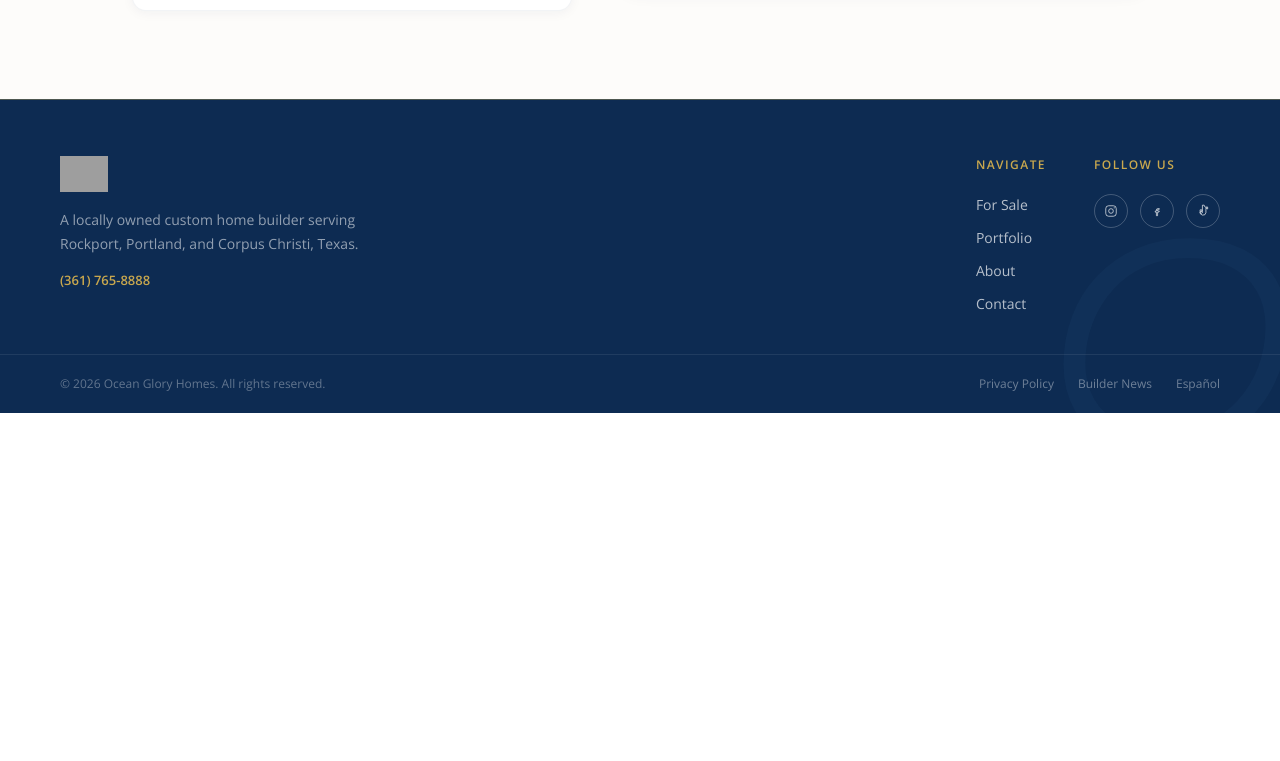
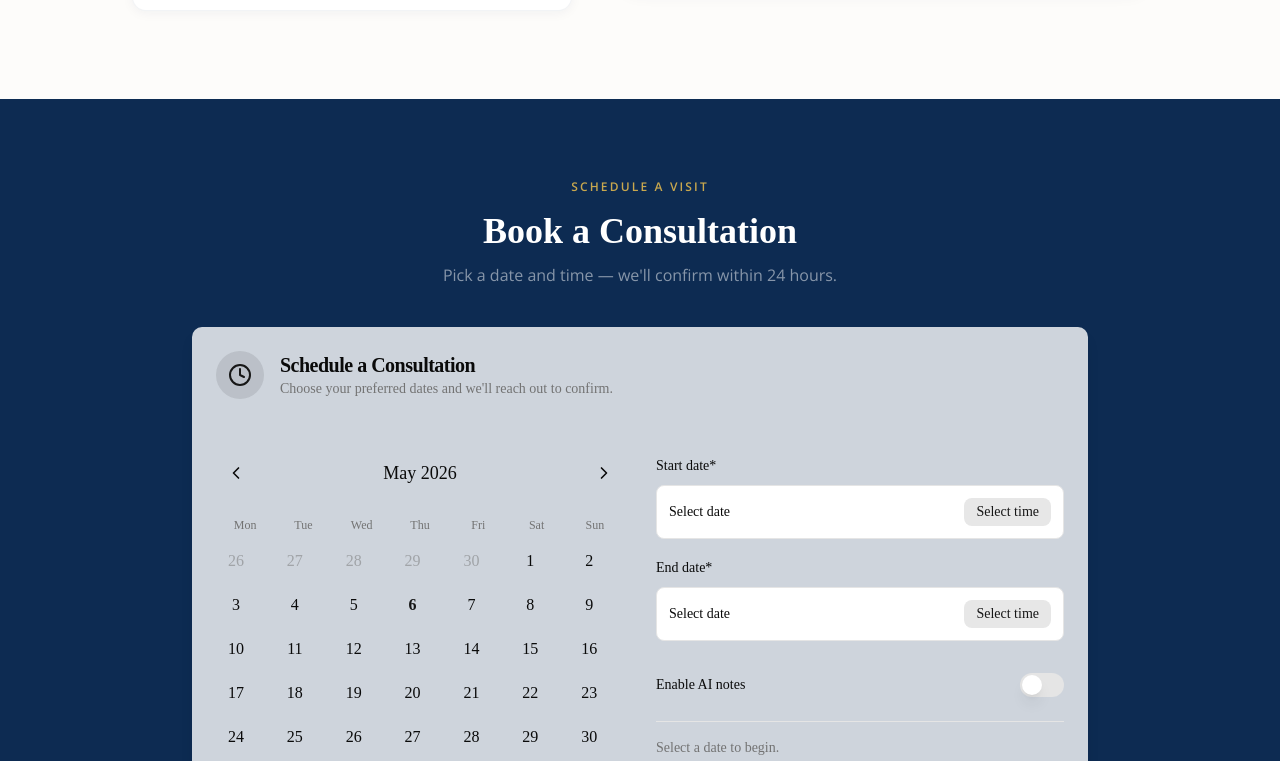
Before and after one commit to cesar-thela-media/OGH, a Next.js app: page /contact in a window 1280 px wide. Shown: the part 1059-1820 px from the top of the page. Before the commit the page ends 1472 px from the top, so only its background shows below. Built offline with nearby package versions, Linux system fonts and the light colour scheme; grey boxes are pictures that could not be loaded.

Commit message:
Remove broken Fan Carousel from landing. Add Meeting Scheduler to Contact page.

```diff
--- a/app/contact/page.tsx
+++ b/app/contact/page.tsx
@@ -2,6 +2,7 @@
 import { useState, type FormEvent } from 'react';
 import NavBar from '@/components/NavBar';
 import Footer from '@/components/Footer';
+import { MeetingScheduler } from '@/components/meeting-scheduler';
 import { COLORS, FONTS, CONTACT } from '@/lib/constants';
 
 const WEBHOOK_URL = process.env.NEXT_PUBLIC_CONTACT_WEBHOOK || '';
@@ -123,6 +124,26 @@ export default function ContactPage() {
 
           </div>
         </section>
+
+        {/* Schedule a Consultation */}
+        <section className="bg-navy py-16 md:py-20">
+          <div className="max-w-2xl mx-auto px-6 text-center mb-10">
+            <p className="text-gold text-xs tracking-[0.18em] uppercase font-semibold font-body">Schedule a Visit</p>
+            <h2 className="text-white text-3xl md:text-4xl font-heading font-semibold mt-4">Book a Consultation</h2>
+            <p className="text-white/50 font-body mt-3">Pick a date and time — we&apos;ll confirm within 24 hours.</p>
+          </div>
+          <div className="flex justify-center px-4">
+            <MeetingScheduler
+              title="Schedule a Consultation"
+              description="Choose your preferred dates and we'll reach out to confirm."
+              scheduleButtonText="Request Consultation"
+              cancelButtonText="Cancel"
+              onSchedule={(d) => { if (d.startDate) alert(`Consultation requested for ${d.startDate.toDateString()}. We'll confirm shortly.`); }}
+              onCancel={() => {}}
+            />
+          </div>
+        </section>
+
       </main>
       <Footer />
     </>
--- a/app/page.tsx
+++ b/app/page.tsx
@@ -1,5 +1,4 @@
 import HeroSection from '@/components/HeroSection';
-import FanShowcaseSection from '@/components/FanShowcaseSection';
 import DesignBuildSection from '@/components/DesignBuildSection';
 import TransparencySection from '@/components/TransparencySection';
 import ShowcaseSection from '@/components/ShowcaseSection';
@@ -10,7 +9,6 @@ export default function Home() {
   return (
     <main style={{ overflowX: 'hidden' }}>
       <HeroSection />
-      <FanShowcaseSection />
       <DesignBuildSection />
       <TransparencySection />
       <ShowcaseSection />
```
